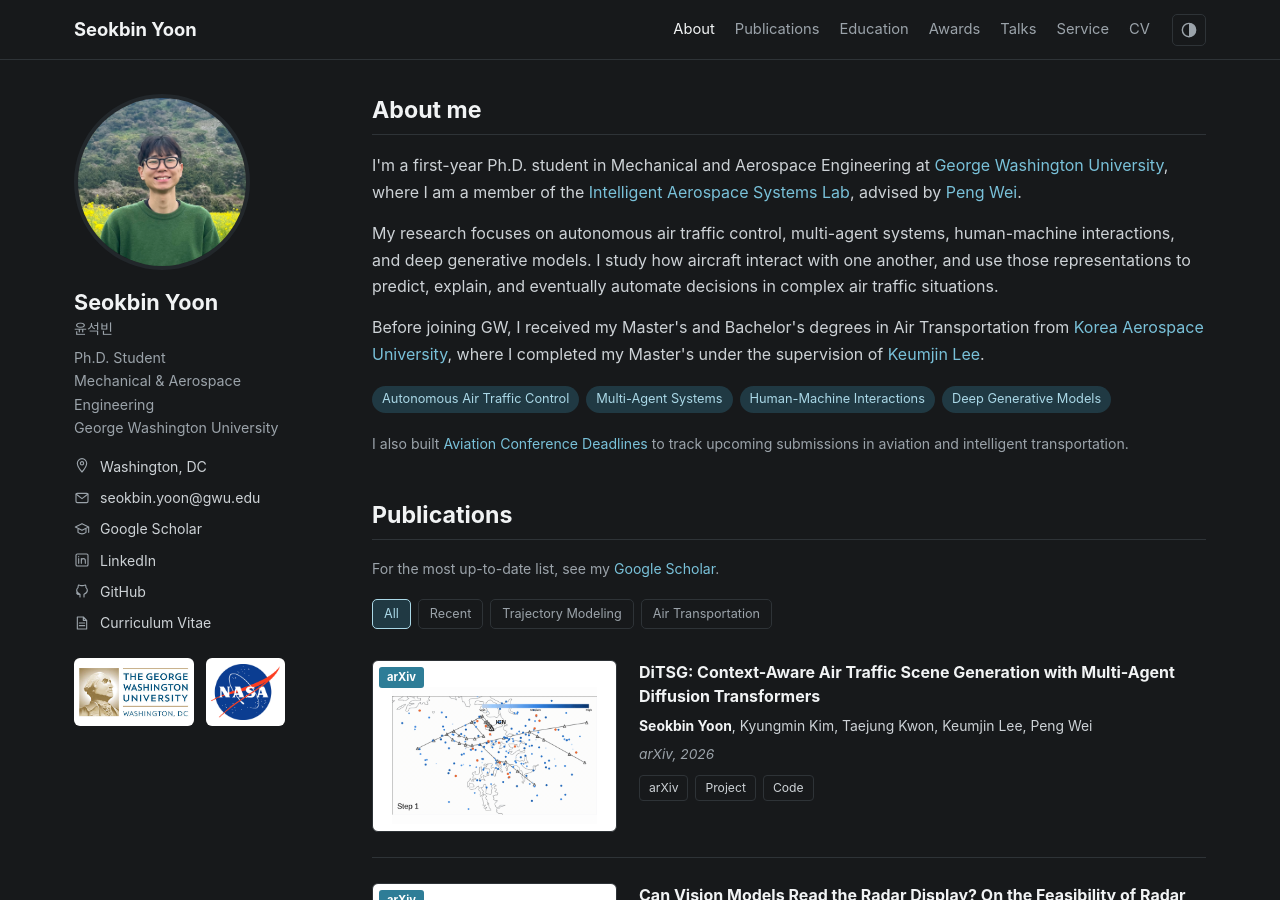
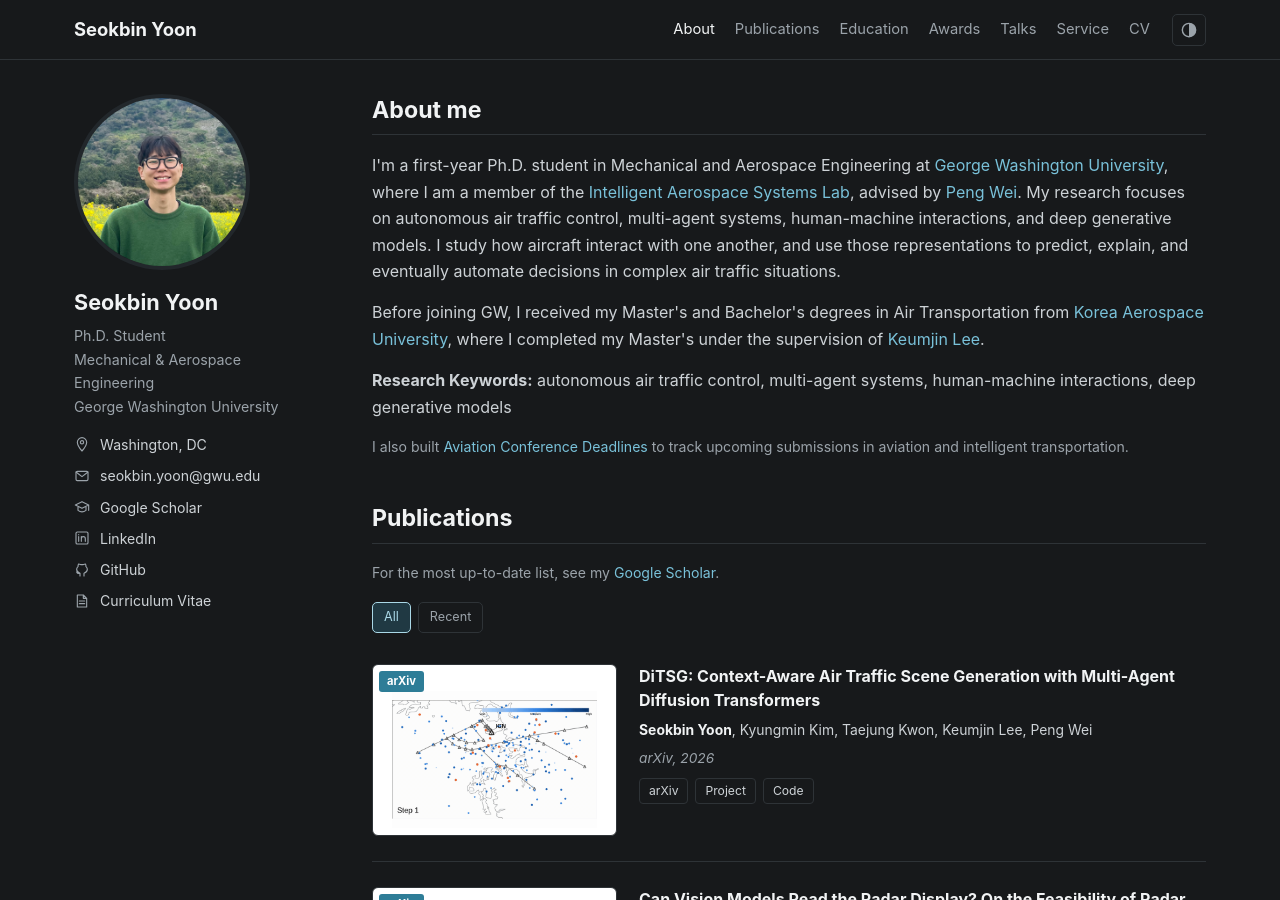
Before and after one commit to seokbinyoon96/seokbinyoon96.github.io, a Jekyll site: the page index.html, which Jekyll copies as it is, in a window 1280 px wide and 900 px high. Built offline with Jekyll 4.4.1, drawn with Linux system fonts in a browser that asks for light colours.

Commit message:
Simplify homepage profile, research keywords and publication filters

```diff
--- a/index.html
+++ b/index.html
@@ -49,7 +49,7 @@
   <div class="page-layout">
     <aside class="sidebar" aria-label="Profile">
       <a href="images/seokbinyoon_pic.jpg" aria-label="View Seokbin Yoon's portrait"><img class="avatar" src="images/seokbinyoon_pic.jpg" alt="Seokbin Yoon" width="176" height="176"></a>
-      <h1>Seokbin Yoon <span lang="ko">윤석빈</span></h1>
+      <h1>Seokbin Yoon</h1>
       <p class="author-bio">Ph.D. Student<br>Mechanical &amp; Aerospace Engineering<br>George Washington University</p>
       <ul class="author-links">
         <li><svg viewBox="0 0 24 24" aria-hidden="true"><path d="M12 21s7-7.5 7-13a7 7 0 0 0-14 0c0 5.5 7 13 7 13Z"/><circle cx="12" cy="8" r="2.5"/></svg><span>Washington, DC</span></li>
@@ -59,21 +59,14 @@
         <li><a href="https://github.com/seokbinyoon96"><svg viewBox="0 0 24 24" aria-hidden="true"><path d="M9 21v-4c-4 1-5-2-5-2M15 21v-4c3-1 5-3 5-6 0-2-.7-3-2-4 0-1 0-3-1-4-2 0-3 1-4 1h-2C10 4 9 3 7 3 6 4 6 6 6 7c-1.3 1-2 2-2 4 0 3 2 5 5 6"/></svg>GitHub</a></li>
         <li><a href="data/seokbinyoon_CV.pdf"><svg viewBox="0 0 24 24" aria-hidden="true"><path d="M14 3H5v18h14V8l-5-5Zm0 0v5h5M8 12h8M8 16h8"/></svg>Curriculum Vitae</a></li>
       </ul>
-      <div class="profile-logos" aria-label="GW and NASA">
-        <a href="https://www.gwu.edu/" aria-label="George Washington University"><img src="images/logos/gwu.png" alt="George Washington University logo" width="110" height="66"></a>
-        <a href="https://www.nasa.gov/" aria-label="NASA"><img src="images/logos/nasa.png" alt="NASA logo" width="80" height="66"></a>
-      </div>
     </aside>
 
     <main id="main-content">
       <section id="about" aria-labelledby="about-title">
         <h2 id="about-title">About me</h2>
-        <p>I'm a first-year Ph.D. student in Mechanical and Aerospace Engineering at <a href="https://www.gwu.edu/">George Washington University</a>, where I am a member of the <a href="https://web.seas.gwu.edu/pwei/people/">Intelligent Aerospace Systems Lab</a>, advised by <a href="https://scholar.google.com/citations?user=1cfltHsAAAAJ">Peng Wei</a>.</p>
-        <p>My research focuses on autonomous air traffic control, multi-agent systems, human-machine interactions, and deep generative models. I study how aircraft interact with one another, and use those representations to predict, explain, and eventually automate decisions in complex air traffic situations.</p>
+        <p>I'm a first-year Ph.D. student in Mechanical and Aerospace Engineering at <a href="https://www.gwu.edu/">George Washington University</a>, where I am a member of the <a href="https://web.seas.gwu.edu/pwei/people/">Intelligent Aerospace Systems Lab</a>, advised by <a href="https://scholar.google.com/citations?user=1cfltHsAAAAJ">Peng Wei</a>. My research focuses on autonomous air traffic control, multi-agent systems, human-machine interactions, and deep generative models. I study how aircraft interact with one another, and use those representations to predict, explain, and eventually automate decisions in complex air traffic situations.</p>
         <p>Before joining GW, I received my Master's and Bachelor's degrees in Air Transportation from <a href="https://kau.ac.kr/english/index/main.php">Korea Aerospace University</a>, where I completed my Master's under the supervision of <a href="https://scholar.google.com/citations?user=GO7fwgEAAAAJ">Keumjin Lee</a>.</p>
-        <ul class="interests" aria-label="Research interests">
-          <li>Autonomous Air Traffic Control</li><li>Multi-Agent Systems</li><li>Human-Machine Interactions</li><li>Deep Generative Models</li>
-        </ul>
+        <p><strong>Research Keywords:</strong> autonomous air traffic control, multi-agent systems, human-machine interactions, deep generative models</p>
         <p class="resource-note">I also built <a href="https://seokbinyoon96.github.io/aviation-deadlines/">Aviation Conference Deadlines</a> to track upcoming submissions in aviation and intelligent transportation.</p>
       </section>
 
@@ -107,6 +100,6 @@
   <footer><div class="footer-inner"><span>© 2026 Seokbin Yoon</span><span>Layout inspired by <a href="https://mahyar-gh79.github.io/">Mahyar Ghazanfari</a></span></div></footer>
   <script src="script/vendor/bibtexParse.js" defer></script>
   <script src="script/publications.js?v=portfolio-1" defer></script>
-  <script src="script/site.js?v=portfolio-1" defer></script>
+  <script src="script/site.js?v=portfolio-2" defer></script>
 </body>
 </html>
--- a/script/site.js
+++ b/script/site.js
@@ -41,8 +41,6 @@
   const filters = [
     ["all", "All"],
     ["recent", "Recent"],
-    ["trajectory", "Trajectory Modeling"],
-    ["operations", "Air Transportation"],
   ];
   const controls = el(`<div class="publication-filters" role="group" aria-label="Filter publications">
     ${filters.map(([id, label]) => `<button type="button" data-filter="${id}"
@@ -56,7 +54,7 @@
       button.setAttribute("aria-pressed", String(button.dataset.filter === filter));
     });
     const visible = filter === "recent" ? sorted.slice(0, 5)
-      : sorted.filter((p) => filter === "all" || p.category === filter);
+      : sorted;
     list.replaceChildren(...visible.map((p) => {
       const notes = (p.notes || []).map((n) =>
         `<span class="publication-note">${escapeHtml(n)}</span>`).join("");
```
Also changed, not shown: docs/maintenance.md (+3 -4 lines).
